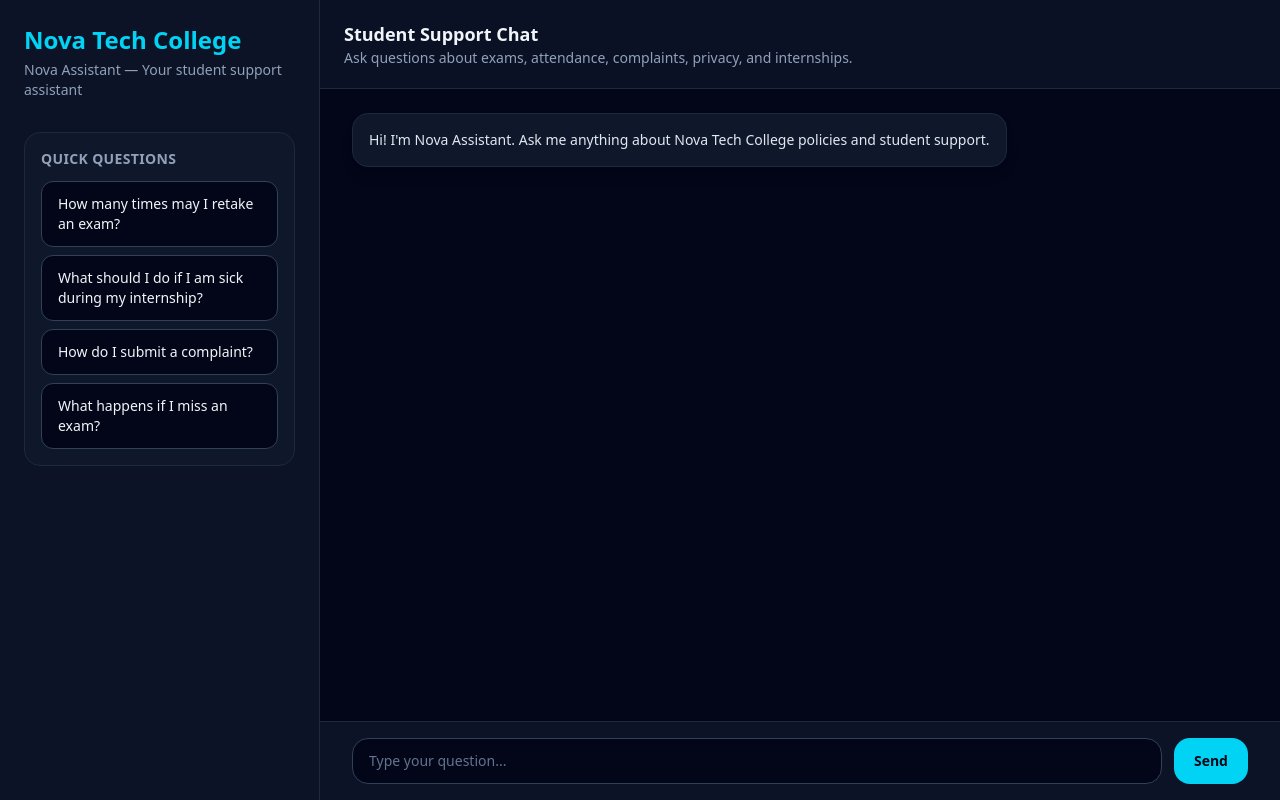
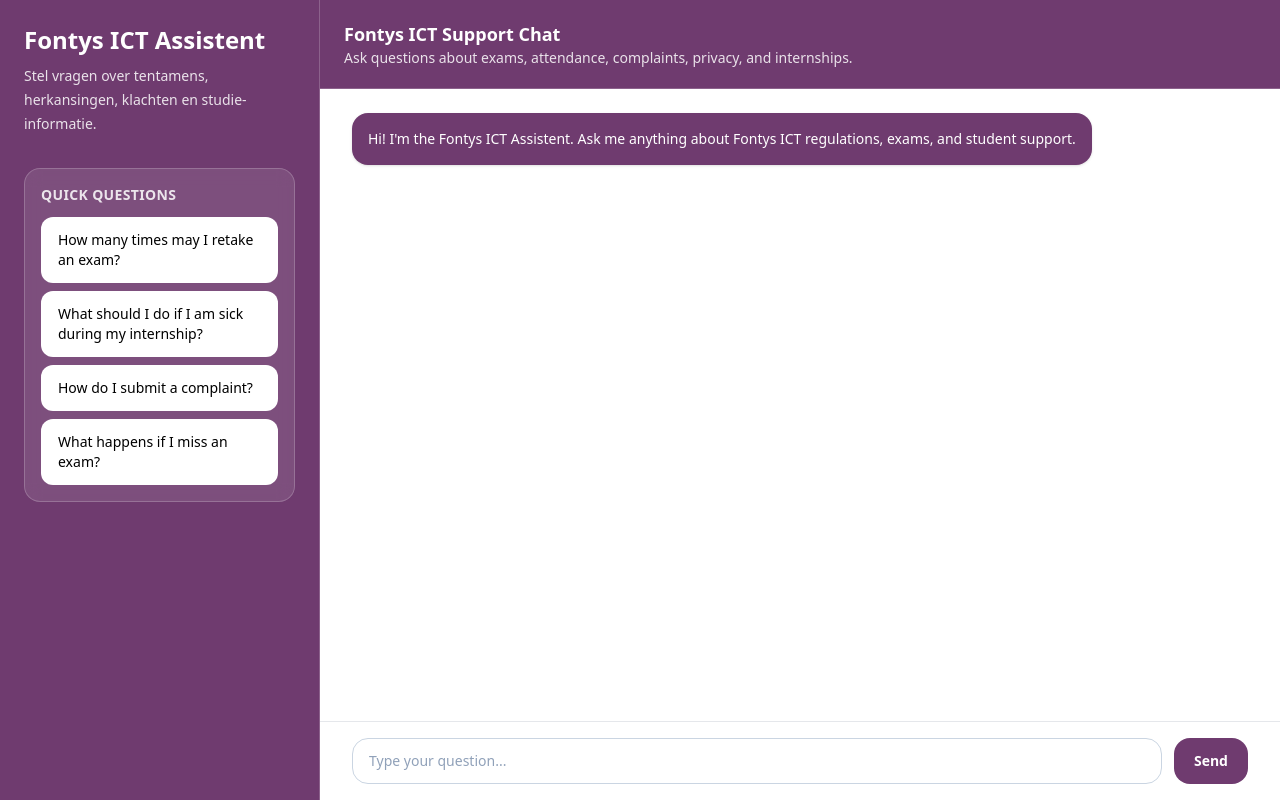
Before and after one commit to Maccoe78/school-rag-assistent, a plain HTML site: page frontend/index.html in a window 1280 px wide. Drawn offline with nearby package versions, Linux system fonts and the light colour scheme.

Commit message:
het kleuren thema veranderen naar de fontys thema

```diff
--- a/frontend/app.js
+++ b/frontend/app.js
@@ -4,6 +4,12 @@
 const quickQuestions = document.querySelectorAll(".quick-question");
 
 const API_BASE_URL = "http://127.0.0.1:8000";
+
+function scrollChatToBottom() {
+  requestAnimationFrame(() => {
+    chat.scrollTop = chat.scrollHeight;
+  });
+}
 
 function appendMessage(text, role, sources = []) {
   const row = document.createElement("div");
@@ -12,21 +18,22 @@
   const bubble = document.createElement("div");
   bubble.className =
     role === "user"
-      ? "max-w-3xl rounded-2xl bg-cyan-500 px-4 py-3 text-sm leading-7 text-slate-950 shadow-lg"
-      : "max-w-3xl rounded-2xl border border-slate-800 bg-slate-900 px-4 py-3 text-sm leading-7 text-slate-200 shadow-lg";
+      ? "max-w-3xl rounded-2xl bg-gray-200 px-4 py-3 text-sm leading-7 text-black shadow-sm"
+      : "max-w-3xl rounded-2xl bg-[#6f3b6f] px-4 py-3 text-sm leading-7 text-white shadow-sm";
 
   bubble.textContent = text;
   row.appendChild(bubble);
 
   if (role === "bot" && sources.length > 0) {
     const sourceBlock = document.createElement("div");
-    sourceBlock.className = "mt-3 text-xs text-slate-400";
+    sourceBlock.className = "mt-3 text-xs text-slate-200";
     sourceBlock.textContent = `Sources: ${sources.join(", ")}`;
     bubble.appendChild(sourceBlock);
   }
 
-  chat.appendChild(row);
-  chat.scrollTop = chat.scrollHeight;
+  const wrapper = chat.firstElementChild || chat;
+  wrapper.appendChild(row);
+  scrollChatToBottom();
 }
 
 function addThinkingMessage() {
@@ -36,17 +43,20 @@
 
   const bubble = document.createElement("div");
   bubble.className =
-    "max-w-3xl rounded-2xl border border-slate-800 bg-slate-900 px-4 py-3 text-sm text-slate-400 shadow-lg";
-  bubble.textContent = "Nova Assistant is thinking...";
+    "max-w-3xl rounded-2xl bg-[#6f3b6f] px-4 py-3 text-sm text-slate-100 shadow-sm";
+  bubble.textContent = "Fontys ICT Assistent is thinking...";
 
   row.appendChild(bubble);
-  chat.appendChild(row);
-  chat.scrollTop = chat.scrollHeight;
+
+  const wrapper = chat.firstElementChild || chat;
+  wrapper.appendChild(row);
+  scrollChatToBottom();
 }
 
 function removeThinkingMessage() {
   const thinking = document.getElementById("thinking-row");
   if (thinking) thinking.remove();
+  scrollChatToBottom();
 }
 
 async function askQuestion(question) {
@@ -89,10 +99,16 @@
 
   input.value = "";
   await askQuestion(question);
+  input.focus();
 });
 
 quickQuestions.forEach((button) => {
   button.addEventListener("click", async () => {
     await askQuestion(button.textContent.trim());
+    input.focus();
   });
 });
+
+window.addEventListener("load", () => {
+  scrollChatToBottom();
+});
--- a/frontend/index.html
+++ b/frontend/index.html
@@ -3,62 +3,118 @@
 <head>
   <meta charset="UTF-8" />
   <meta name="viewport" content="width=device-width, initial-scale=1.0" />
-  <title>Nova Assistant - Nova Tech College</title>
+  <title>Fontys ICT Assistent</title>
   <script src="https://cdn.jsdelivr.net/npm/@tailwindcss/browser@4"></script>
+  <style>
+    :root {
+      --fontys-purple: #6f3b6f;
+      --fontys-purple-dark: #5d315d;
+      --fontys-purple-soft: #8b5a88;
+      --fontys-bg: #ffffff;
+      --fontys-surface: #f7f7f8;
+      --fontys-border: #e5e7eb;
+      --fontys-text: #111111;
+      --fontys-muted: #5b5b5b;
+    }
+
+    html,
+    body {
+      height: 100%;
+      overflow: hidden;
+    }
+
+    #chat {
+      scrollbar-width: thin;
+      scrollbar-color: var(--fontys-purple-soft) #f1f1f1;
+    }
+
+    #chat::-webkit-scrollbar {
+      width: 10px;
+    }
+
+    #chat::-webkit-scrollbar-track {
+      background: #f1f1f1;
+      border-radius: 999px;
+    }
+
+    #chat::-webkit-scrollbar-thumb {
+      background: linear-gradient(
+        180deg,
+        var(--fontys-purple-soft),
+        var(--fontys-purple)
+      );
+      border-radius: 999px;
+      border: 2px solid #f1f1f1;
+    }
+
+    #chat::-webkit-scrollbar-thumb:hover {
+      background: linear-gradient(
+        180deg,
+        var(--fontys-purple),
+        var(--fontys-purple-dark)
+      );
+    }
+  </style>
 </head>
-<body class="h-full bg-slate-950 text-slate-100">
-  <div class="min-h-screen flex">
-    <aside class="hidden md:flex w-80 flex-col border-r border-slate-800 bg-slate-900/80 p-6">
+<body class="h-screen overflow-hidden bg-white text-black">
+  <div class="flex h-screen overflow-hidden bg-white">
+    <aside class="hidden md:flex h-screen w-80 shrink-0 flex-col border-r border-white/20 bg-[var(--fontys-purple)] p-6 text-white">
       <div class="mb-8">
-        <h1 class="text-2xl font-bold text-cyan-400">Nova Tech College</h1>
-        <p class="mt-1 text-sm text-slate-400">Nova Assistant — Your student support assistant</p>
+        <h1 class="text-2xl font-bold text-white">Fontys ICT Assistent</h1>
+        <p class="mt-2 text-sm leading-6 text-white/85">
+          Stel vragen over tentamens, herkansingen, klachten en studie-informatie.
+        </p>
       </div>
 
-      <div class="rounded-2xl border border-slate-800 bg-slate-900 p-4">
-        <h2 class="mb-3 text-sm font-semibold uppercase tracking-wide text-slate-400">Quick questions</h2>
+      <div class="rounded-2xl border border-white/20 bg-white/10 p-4 backdrop-blur-sm">
+        <h2 class="mb-3 text-sm font-semibold uppercase tracking-wide text-white/85">Quick questions</h2>
         <div class="space-y-2">
-          <button class="quick-question w-full rounded-xl border border-slate-700 bg-slate-950 px-4 py-3 text-left text-sm hover:border-cyan-500 hover:bg-slate-900">
+          <button class="quick-question w-full rounded-xl border border-white/25 bg-white px-4 py-3 text-left text-sm text-black transition hover:bg-slate-100">
             How many times may I retake an exam?
           </button>
-          <button class="quick-question w-full rounded-xl border border-slate-700 bg-slate-950 px-4 py-3 text-left text-sm hover:border-cyan-500 hover:bg-slate-900">
+          <button class="quick-question w-full rounded-xl border border-white/25 bg-white px-4 py-3 text-left text-sm text-black transition hover:bg-slate-100">
             What should I do if I am sick during my internship?
           </button>
-          <button class="quick-question w-full rounded-xl border border-slate-700 bg-slate-950 px-4 py-3 text-left text-sm hover:border-cyan-500 hover:bg-slate-900">
+          <button class="quick-question w-full rounded-xl border border-white/25 bg-white px-4 py-3 text-left text-sm text-black transition hover:bg-slate-100">
             How do I submit a complaint?
           </button>
-          <button class="quick-question w-full rounded-xl border border-slate-700 bg-slate-950 px-4 py-3 text-left text-sm hover:border-cyan-500 hover:bg-slate-900">
+          <button class="quick-question w-full rounded-xl border border-white/25 bg-white px-4 py-3 text-left text-sm text-black transition hover:bg-slate-100">
             What happens if I miss an exam?
           </button>
         </div>
       </div>
     </aside>
 
-    <main class="flex min-h-screen flex-1 flex-col">
-      <header class="border-b border-slate-800 bg-slate-900/70 px-6 py-5 backdrop-blur">
-        <h2 class="text-lg font-semibold">Student Support Chat</h2>
-        <p class="text-sm text-slate-400">Ask questions about exams, attendance, complaints, privacy, and internships.</p>
+    <main class="flex h-screen min-h-0 flex-1 flex-col overflow-hidden bg-white">
+      <header class="shrink-0 border-b border-white/20 bg-[var(--fontys-purple)] px-6 py-5 text-white">
+        <h2 class="text-lg font-semibold">Fontys ICT Support Chat</h2>
+        <p class="text-sm text-white/85">
+          Ask questions about exams, attendance, complaints, privacy, and internships.
+        </p>
       </header>
 
-      <section id="chat" class="flex-1 space-y-4 overflow-y-auto px-4 py-6 md:px-8">
-        <div class="flex">
-          <div class="max-w-3xl rounded-2xl border border-slate-800 bg-slate-900 px-4 py-3 text-sm leading-7 text-slate-200 shadow-lg">
-            Hi! I'm Nova Assistant. Ask me anything about Nova Tech College policies and student support.
+      <section id="chat" class="flex-1 overflow-y-auto bg-white px-4 py-6 md:px-8">
+        <div class="space-y-4">
+          <div class="flex">
+            <div class="max-w-3xl rounded-2xl bg-[#6f3b6f] px-4 py-3 text-sm leading-7 text-white shadow-sm">
+              Hi! I'm the Fontys ICT Assistent. Ask me anything about Fontys ICT regulations, exams, and student support.
+            </div>
           </div>
         </div>
       </section>
 
-      <div class="border-t border-slate-800 bg-slate-900/80 px-4 py-4 md:px-8">
+      <div class="shrink-0 border-t border-[var(--fontys-border)] bg-white px-4 py-4 md:px-8">
         <form id="chat-form" class="mx-auto flex max-w-4xl gap-3">
           <input
             id="question-input"
             type="text"
             placeholder="Type your question..."
-            class="flex-1 rounded-2xl border border-slate-700 bg-slate-950 px-4 py-3 text-sm text-slate-100 outline-none placeholder:text-slate-500 focus:border-cyan-500"
+            class="flex-1 rounded-2xl border border-slate-300 bg-white px-4 py-3 text-sm text-black outline-none placeholder:text-slate-400 focus:border-[var(--fontys-purple)]"
             required
           />
           <button
             type="submit"
-            class="rounded-2xl bg-cyan-400 px-5 py-3 text-sm font-semibold text-slate-950 transition hover:bg-cyan-300"
+            class="rounded-2xl bg-[var(--fontys-purple)] px-5 py-3 text-sm font-semibold text-white transition hover:bg-[var(--fontys-purple-dark)]"
           >
             Send
           </button>
```
